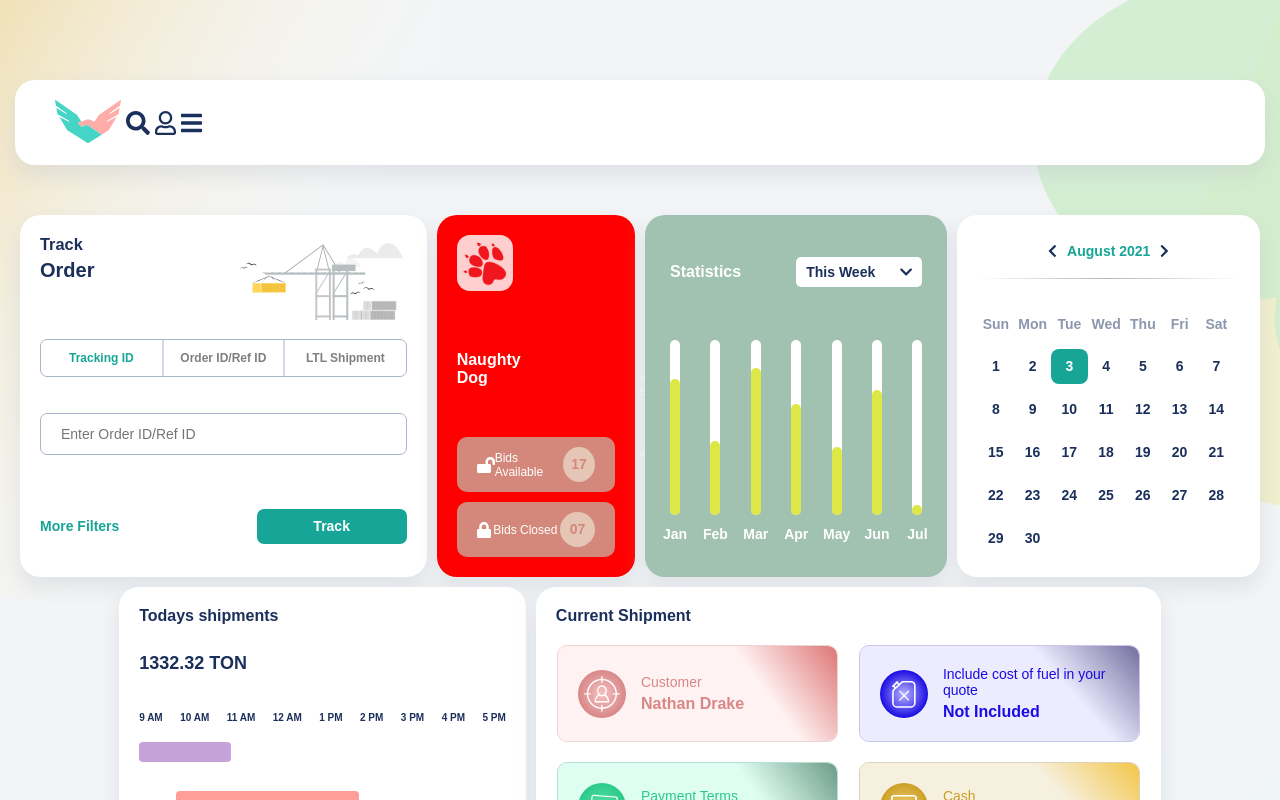
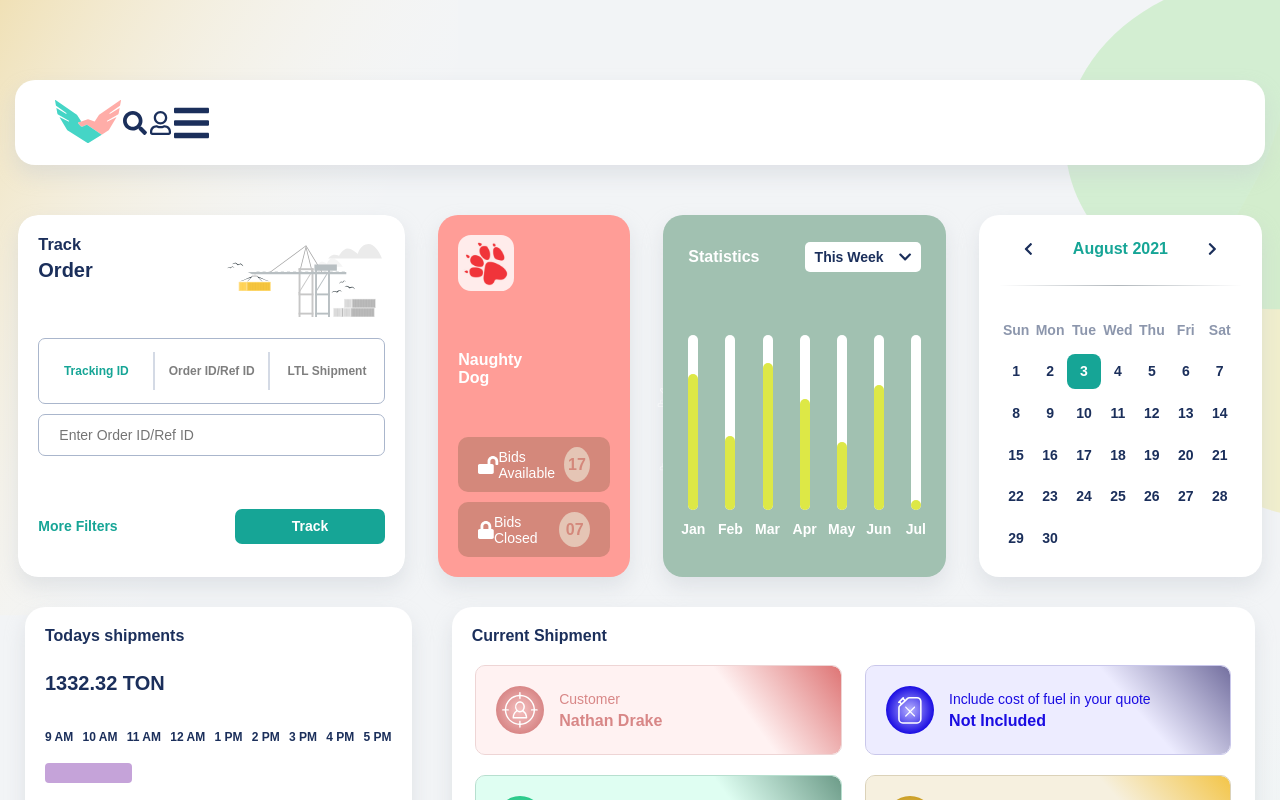
Before and after one commit to KamilTokarz110/Vue-dashboard, a Vue app: page / in a window 1280 px wide. Shown: the top 800 px of the page. Built offline with nearby package versions, Linux system fonts and the light colour scheme.

Commit message:
Correction to md components

```diff
--- a/src/components/Navigation.vue
+++ b/src/components/Navigation.vue
@@ -125,6 +125,21 @@ export default {
   @include md {
     // background-color: red;
     flex-basis: 100%;
+    justify-content: space-between;
+    .fa-bars {
+      font-size: 4rem;
+      color: $nav-font-color;
+    }
+    .fa-search {
+      font-size: 2.4rem;
+
+      color: $nav-font-color;
+    }
+    .fa-user {
+      font-size: 2.4rem;
+
+      color: $nav-font-color;
+    }
   }
 
   @include lg {
--- a/src/components/Section_main.vue
+++ b/src/components/Section_main.vue
@@ -71,7 +71,7 @@
 
   .card.card--todays-shipments
     h3.card--todays-shipments__title Todays shipments
-    h2.card--todays-shipments__title 1332.32 TON
+    h2.card--todays-shipments__title.card--todays-shipments__title--big <span>1332.32 TON</span>
     .card--todays-shipments__hours
       p.card--todays-shipments__hour(
         v-for="(hour, index) in hours",
--- a/src/scss/_main.scss
+++ b/src/scss/_main.scss
@@ -5,7 +5,12 @@ html {
 }
 
 
+.container {
+    @include lg {
+        max-width: 1800px;
+    }
 
+}
 
 
 // .wrapper {
@@ -262,7 +267,7 @@ html {
     display: flex;
     flex-direction: row;
     flex-wrap: wrap;
-    justify-content: center;
+    justify-content: space-evenly;
     // align-items: center;
     // min-height: 100vh;
     // background-color: red;
@@ -417,8 +422,7 @@ html {
             flex-basis: calc((100% / 12) * 7 - #{$flex-gap});
             background-position: 90% 10%;
             background-size: 40% auto;
-            gap: 10px;
-            justify-content: center;
+
 
             &__text {
                 flex-basis: 100%;
@@ -433,14 +437,12 @@ html {
             }
 
             &__title {
-                flex-basis: 100%;
-                color: $nav-font-color;
+
                 margin-bottom: 10px;
 
                 &--bg {
-                    display: block;
-                    font-weight: bold;
-                    font-size: 2rem;
+
+
                     margin-top: 5px;
                 }
 
@@ -449,55 +451,25 @@ html {
 
 
 
-            &__item {
-                display: flex;
-                align-items: center;
-                flex-basis: 100%;
 
 
-                border: 1px solid #aab6cc;
-                border-radius: 7px;
-                opacity: 1;
-                height: 38px;
+            &__text {
 
-
-
-
-
-
-            }
-
-            &__text {
-                flex-basis: 100%;
-
-
-                line-height: 38px;
-                font-weight: bold;
-                text-align: center;
 
                 font-size: 1.2rem;
                 opacity: 0.5;
 
                 &:nth-child(2) {
-                    border-right: 2px solid #aab6cc;
-                    border-left: 2px solid #aab6cc;
+
                     line-height: 38px;
 
                 }
 
-                &:nth-child(1) {
-                    color: $active-color;
-                    opacity: 1;
-                }
+
             }
 
             &__input-container {
-                display: flex;
-                flex-wrap: wrap;
-                justify-content: center;
-                // position: relative;
-                flex-basis: 100%;
-                gap: 10px;
+
 
                 @media (min-width: 425px) {
                     justify-content: space-between;
@@ -505,16 +477,7 @@ html {
                 }
             }
 
-            &__input {
-                flex-basis: 100%;
-                height: 25px;
 
-                background: #ffffff 0% 0% no-repeat padding-box;
-                border: 1px solid #aab6cc;
-                border-radius: 7px;
-                opacity: 1;
-                padding: 20px 20px;
-            }
         }
 
         @include lg {
@@ -535,7 +498,7 @@ html {
         padding: 20px 20px;
 
         &__image {
-
+            align-self: flex-start;
             // flex-basis: 30%;
         }
 
@@ -599,8 +562,22 @@ html {
 
 
         @include md {
-            background-color: red;
+            // background-color: red;
             flex-basis: calc((100% /12) * 5 - #{$flex-gap});
+
+            &__item {
+                font-size: 1.4rem;
+
+                &-circle {
+                    font-size: 1.6rem;
+                }
+            }
+
+            &__item-icon {
+
+                font-size: 1.8rem;
+            }
+
         }
 
         @include lg {
@@ -618,7 +595,7 @@ html {
 
         gap: 20px 0px;
         font-size: 1.4rem;
-        padding: 25px 25px 45px 25px;
+        padding: 5px 25px 45px 25px;
 
         &__title {
             color: #FFFFFF;
@@ -739,11 +716,13 @@ html {
         color: $nav-font-color;
 
         .line {
-            gap: 10px;
+            // gap: 24px;
             flex-basis: 100%;
             height: 1px;
             background: transparent linear-gradient(270deg, #FFFFFF 0%, #B1B7BC 51%, #FFFFFF 100%) 0% 0% no-repeat padding-box;
             opacity: 1;
+            margin-top: 12px;
+            margin-bottom: 6px;
         }
 
         &__header {
@@ -751,7 +730,7 @@ html {
             align-items: center;
             justify-content: center;
 
-            gap: 10px;
+            gap: 40px;
             flex-basis: 100%;
             font-weight: bold;
 
@@ -807,6 +786,11 @@ html {
 
         @include md {
             flex-basis: calc((100% / 12) * 6 - #{$flex-gap});
+
+            &__year {
+                font-size: 1.6rem;
+                color: $active-color;
+            }
         }
 
         @include lg {
@@ -830,11 +814,14 @@ html {
             flex-basis: 100%;
             font-size: 1.6rem;
 
-            &:nth-child(2) {
-                font-size: 1.8rem;
-                font-weight: bold;
+            &--big {
+                font-size: 2rem;
+                font-weight: bolder;
+
             }
+
         }
+
 
         &__hours {
 
@@ -972,12 +959,29 @@ html {
         }
 
         @include md {
-            flex-basis: calc((100% / 12) * 12 - #{$flex-gap});
+            flex-basis: 100%;
 
             &__legend {
                 justify-content: space-between;
             }
+
+            font-size: 1.2rem;
         }
+
+        &__title {
+            flex-basis: 100%;
+            font-size: 1.6rem;
+
+            &--big {
+                position: relative;
+                font-size: 2rem;
+                font-weight: bold;
+
+
+            }
+
+        }
+
 
         @include lg {
             flex-basis: calc((100% / 12) * 4 - #{$flex-gap});
@@ -1002,6 +1006,10 @@ html {
 
             font-weight: bold;
             font-size: 1.6rem;
+
+            &--big {
+                border: solid #707070 1px;
+            }
         }
 
         &__item {
@@ -1107,7 +1115,7 @@ html {
 
                 padding: 10px 10px;
 
-                ;
+
 
 
             }
@@ -1115,7 +1123,7 @@ html {
 
         @include lg {
             flex-basis: calc((100% / 12) * 8 - #{$flex-gap});
-            flex-basis: 50%;
+            // flex-basis: 50%;
         }
     }
 
--- a/src/scss/_variables.scss
+++ b/src/scss/_variables.scss
@@ -11,8 +11,6 @@ $statistics-card-color:#A1C1B1;
 
 //card-track-order--colors
 
-
+$flex-gap: 30px;
 
 //properties
-
-$flex-gap: 10px;
```
